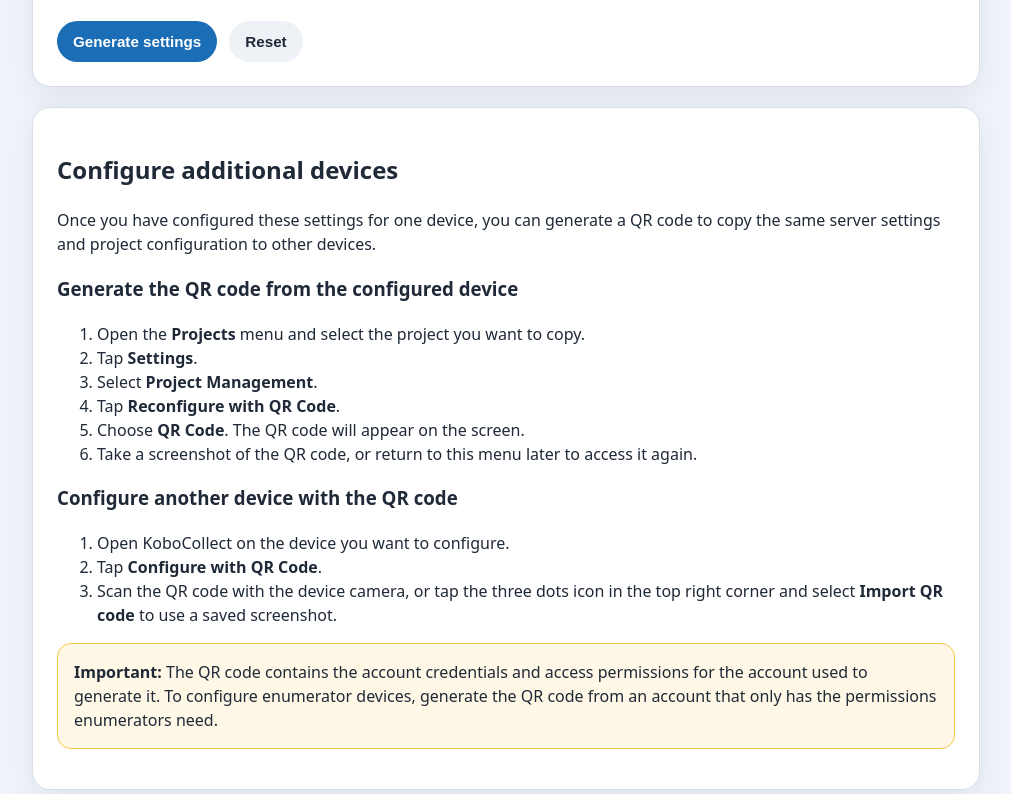
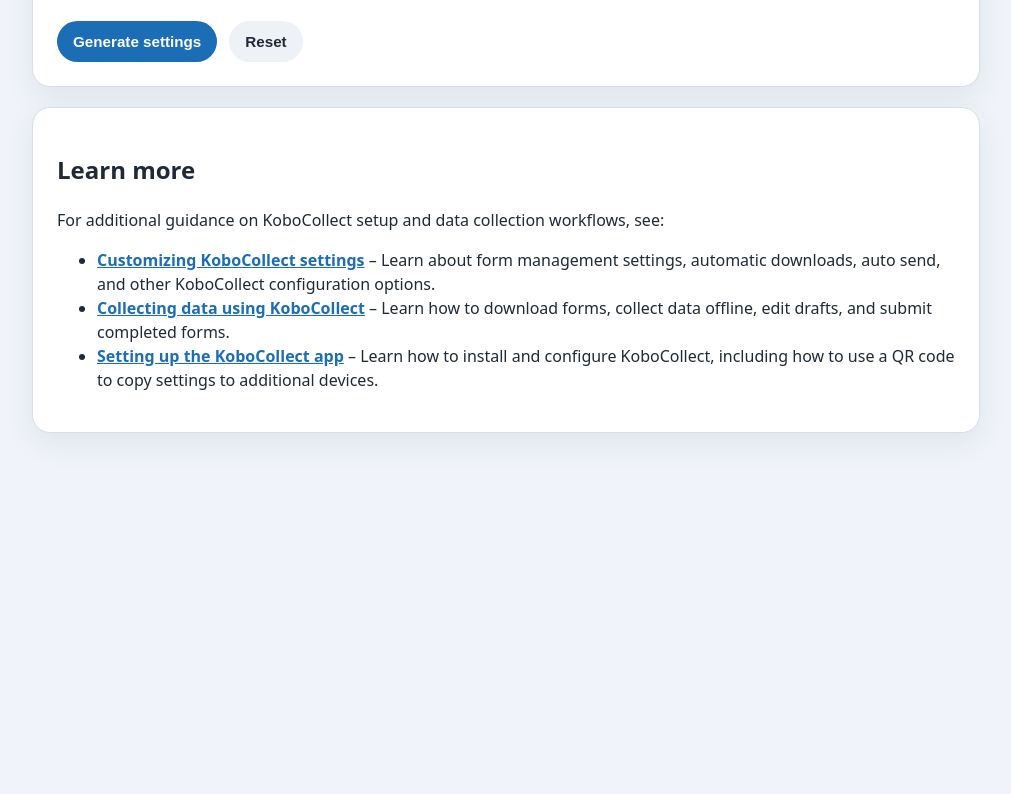
Before and after one commit to salomegarnier/kobocollect-settings, a plain HTML site: page index.html in a window 1280 px wide. Shown: the part 2009-2803 px from the top of the page, without its empty margins (134-1145 px from the left). After the commit the page ends 2506 px from the top, so only its background shows below. Drawn offline with Linux system fonts and the light colour scheme.

Commit message:
Add meta tags and update QR card visibility

```diff
--- a/index.html
+++ b/index.html
@@ -4,6 +4,8 @@
   <meta charset="UTF-8" />
   <meta name="viewport" content="width=device-width, initial-scale=1.0" />
   <title>KoboCollect Project Settings Generator</title>
+  <meta name="title" content="KoboCollect Project Settings Generator" />
+  <script>document.title = "KoboCollect Project Settings Generator";</script>
   <meta name="description" content="Answer a few questions to generate recommended KoboCollect settings for project administrators." />
   <meta name="application-name" content="KoboCollect Project Settings Generator" />
   <meta name="apple-mobile-web-app-title" content="KoboCollect Settings Generator" />
@@ -467,7 +469,7 @@
       <article id="recommendationsOutput" class="instructions"></article>
     </section>
 
-    <section class="card qr-card">
+    <section id="qrCard" class="card qr-card hidden">
       <h2>Configure additional devices</h2>
       <p>Once you have configured these settings for one device, you can generate a QR code to copy the same server settings and project configuration to other devices.</p>
 
@@ -504,6 +506,10 @@
         <li>
           <a href="https://support.kobotoolbox.org/data_collection_kobocollect.html" target="_blank" rel="noopener noreferrer">Collecting data using KoboCollect</a>
           – Learn how to download forms, collect data offline, edit drafts, and submit completed forms.
+        </li>
+        <li>
+          <a href="https://support.kobotoolbox.org/kobocollect_on_android_latest.html" target="_blank" rel="noopener noreferrer">Setting up the KoboCollect app</a>
+          – Learn how to install and configure KoboCollect, including how to use a QR code to copy settings to additional devices.
         </li>
       </ul>
     </section>
@@ -826,6 +832,7 @@
       `;
 
       document.getElementById("resultCard").classList.remove("hidden");
+      document.getElementById("qrCard").classList.remove("hidden");
       document.getElementById("copyStatus").classList.add("hidden");
       document.getElementById("resultCard").scrollIntoView({ behavior: "smooth", block: "start" });
     }
@@ -874,6 +881,7 @@
       document.getElementById("allFormsQuestion").classList.add("hidden");
       document.getElementById("automaticDownloadQuestion").classList.add("hidden");
       document.getElementById("resultCard").classList.add("hidden");
+      document.getElementById("qrCard").classList.add("hidden");
       setRequiredForGroup("dynamicAttachments", false);
       setRequiredForGroup("batteryConcern", false);
       setRequiredForGroup("allForms", false);
```
